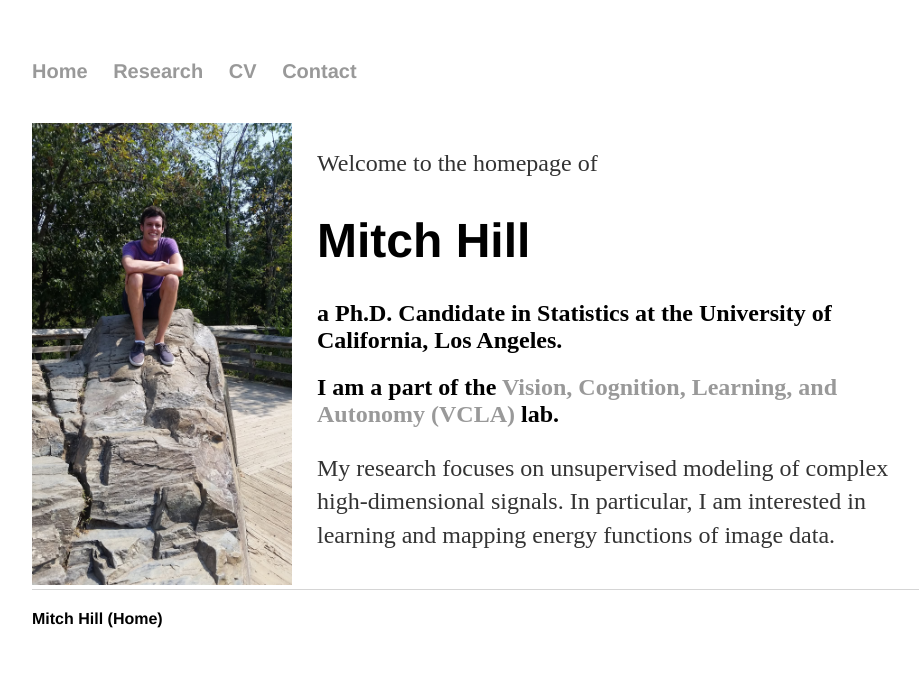
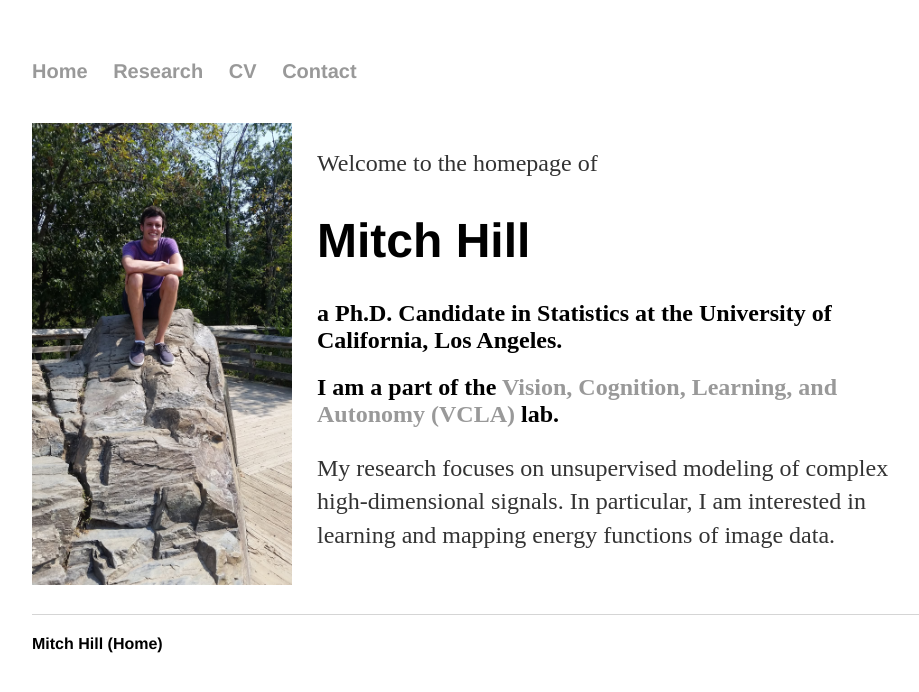
Before and after one commit to point0bar1/point0bar1.github.io, a Jekyll site: the page built from index.html, in a window 1280 px wide. Shown: the top 692 px of the page, without its empty margins (160-1079 px from the left). Built offline with Jekyll 4.4.1, drawn with Linux system fonts in a browser that asks for light colours.

Commit message:
Update index.html

```diff
--- a/index.html
+++ b/index.html
@@ -4,7 +4,7 @@ title: Mitch Hill (Home)
 ---
 <div style="overflow:auto">
 
-<div style="float:left; margin-right: 25px"> <img src="mitch_web.jpg" width=260> </div>
+<div style="float:left; margin-right: 25px; margin-bottom: 25px;"> <img src="mitch_web.jpg" width=260> </div>
 <p>Welcome to the homepage of</p>
 <h1> Mitch Hill </h1>
 <h2> a Ph.D. Candidate in Statistics at the University of California, Los Angeles. </h2>
```
